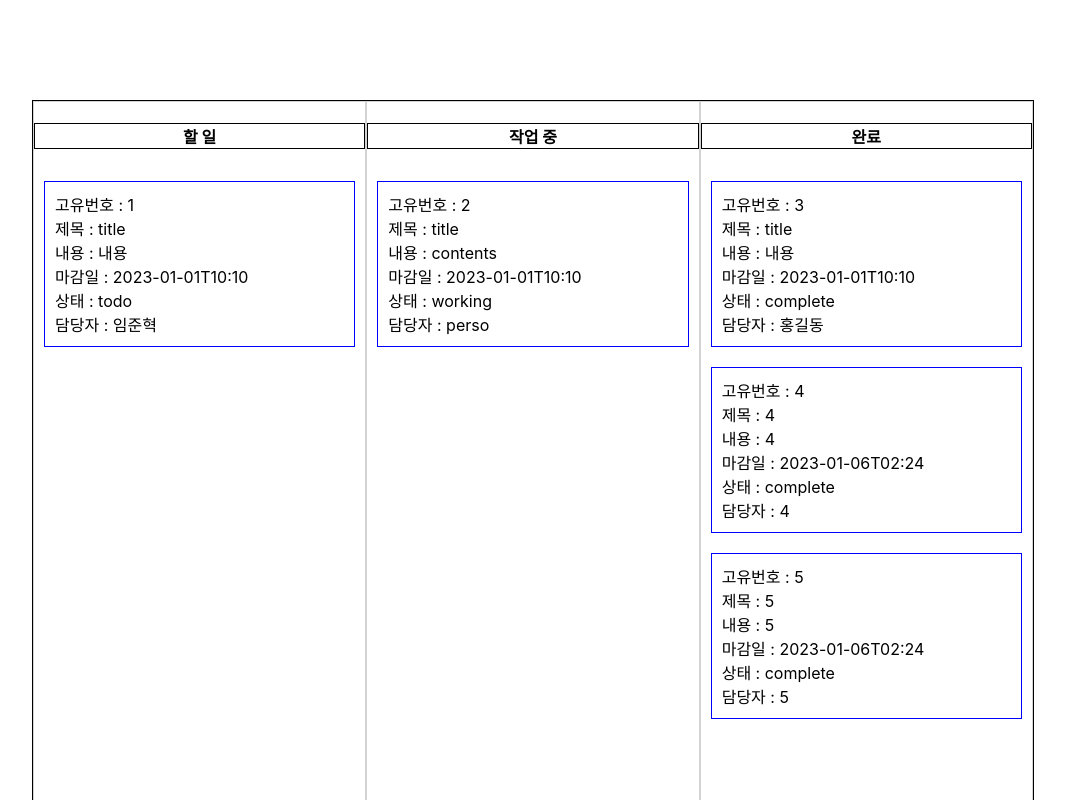
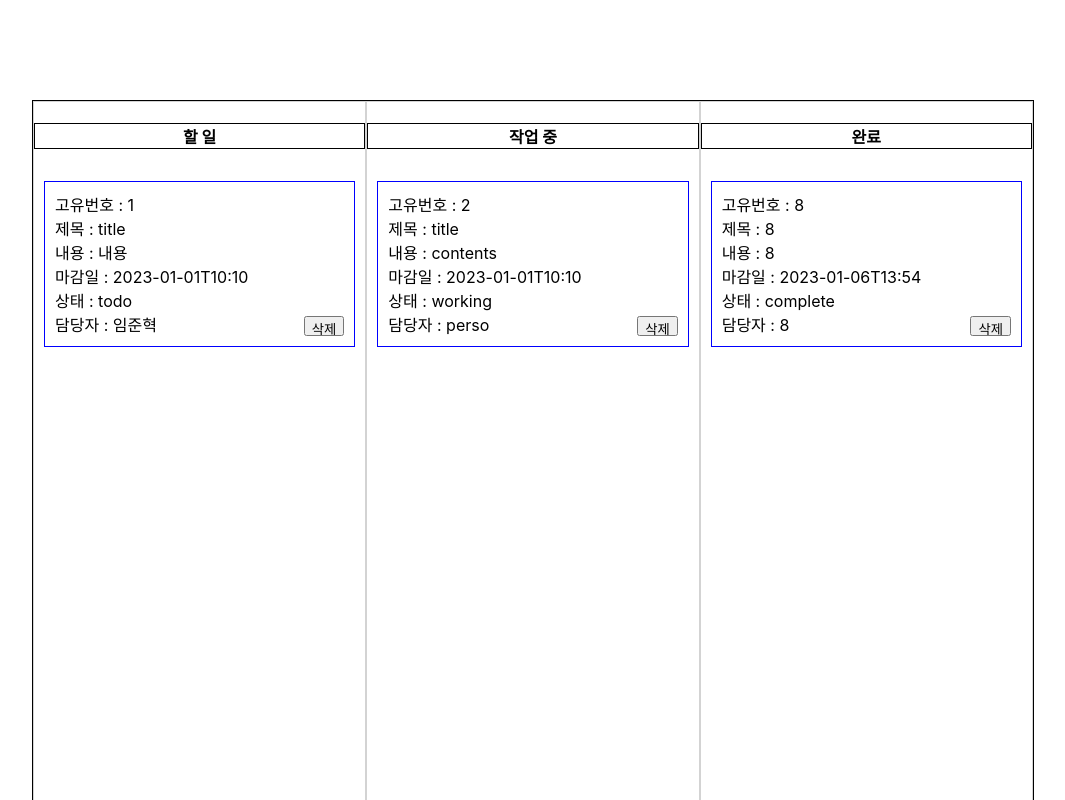
Before and after one commit to wanted-pre-onboarding-8team/pre-onboarding-8th-2-8, a React (Create React App) app: page / in a window 1280 px wide. Shown: the top 800 px of the page, without its empty margins (107-1172 px from the left). Built offline with nearby package versions, Linux system fonts and the light colour scheme; data requests are answered from the project's data file.

Commit message:
feat: 이슈 리스트 삭제 기능 구현

```diff
--- a/db.json
+++ b/db.json
@@ -17,28 +17,12 @@
       "person": "perso"
     },
     {
-      "id": 3,
-      "title": "title",
-      "contents": "내용",
-      "deadline": "2023-01-01T10:10",
+      "id": 8,
+      "title": "8",
+      "contents": "8",
+      "deadline": "2023-01-06T13:54",
       "state": "complete",
-      "person": "홍길동"
-    },
-    {
-      "id": 4,
-      "title": "4",
-      "contents": "4",
-      "deadline": "2023-01-06T02:24",
-      "state": "complete",
-      "person": "4"
-    },
-    {
-      "id": 5,
-      "title": "5",
-      "contents": "5",
-      "deadline": "2023-01-06T02:24",
-      "state": "complete",
-      "person": "5"
+      "person": "8"
     }
   ]
 }
--- a/src/apis/issue.js
+++ b/src/apis/issue.js
@@ -11,3 +11,7 @@ export const addIssue = async issue => {
 export const patchIssue = async changePoint => {
   return await client.patch(`/issueList/${changePoint.id}`, changePoint);
 };
+
+export const deleteIssue = async id => {
+  return await client.delete(`/issueList/${id}`);
+};
--- a/src/components/IssueList.js
+++ b/src/components/IssueList.js
@@ -8,12 +8,16 @@ const IssueList = ({ issueInfo }) => {
   const dispatch = useDispatch();
   const { DRAG_ISSUE_INFO } = useSelector(state => state.issue);
   const { id, title, contents, deadline, state, person } = issueInfo;
-  const { handleShowDetailIssue, handlePatchIssue } = useIssue();
+  const { handleShowDetailIssue, handlePatchIssue, handleDeleteIssue } = useIssue();
 
   // 클릭 시 이슈의 상세정보를 보여줌
   const onShowDetail = () => {
     handleShowDetailIssue(id, state);
     dispatch(SET_SHOW_ISSUE_DETAIL_FLAG(true));
+  };
+  // 이슈 삭제 이벤트
+  const onRemoveIssue = () => {
+    handleDeleteIssue(id);
   };
 
   // 드래그 시작
@@ -33,6 +37,7 @@ const IssueList = ({ issueInfo }) => {
   };
 
   return (
+    <ListWrapper>
       <List onClick={onShowDetail} onDragStart={onDragStart} onDragOver={onDragOver} onDrop={onDrop} draggable>
         <div>고유번호 : {id}</div>
         <div>제목 : {title}</div>
@@ -41,14 +46,28 @@ const IssueList = ({ issueInfo }) => {
         <div>상태 : {state}</div>
         <div>담당자 : {person}</div>
       </List>
+      <RemoveButton onClick={onRemoveIssue}>삭제</RemoveButton>
+    </ListWrapper>
   );
 };
 
+const ListWrapper = styled.div`
+  border: 1px solid blue;
+  display: flex;
+  align-items: flex-end;
+  margin: 10px;
+`;
+
 const List = styled.li`
-  border: 1px solid blue;
+  flex: 1;
+  position: relative;
   list-style: none;
   margin: 10px;
-  padding: 10px;
+`;
+
+const RemoveButton = styled.button`
+  height: 20px;
+  margin: 10px;
 `;
 
 export default IssueList;
--- a/src/hooks/useIssue.js
+++ b/src/hooks/useIssue.js
@@ -1,4 +1,4 @@
-import { addIssue, getIssue, patchIssue } from 'apis/issue';
+import { addIssue, deleteIssue, getIssue, patchIssue } from 'apis/issue';
 import { useDispatch, useSelector } from 'react-redux';
 import { SET_ISSUE_DETAIL, SET_ISSUE_LIST } from 'slices/issueSlice';
 
@@ -10,6 +10,7 @@ const useIssue = () => {
   const handleGetIssue = () => {
     getIssue().then(res => {
       const issueList = res.data;
+      console.log(issueList);
       // state에 따라 나누기
       dispatch(
         SET_ISSUE_LIST({
@@ -42,8 +43,12 @@ const useIssue = () => {
   const handlePatchIssue = changePoint => {
     patchIssue(changePoint).then(() => handleGetIssue());
   };
+  // 이슈 삭제 CRUD - D
+  const handleDeleteIssue = id => {
+    deleteIssue(id).then(() => handleGetIssue());
+  };
 
-  return { handleGetIssue, handleShowDetailIssue, handleAddIssue, handlePatchIssue };
+  return { handleGetIssue, handleShowDetailIssue, handleAddIssue, handlePatchIssue, handleDeleteIssue };
 };
 
 export default useIssue;
```
Lines whose indentation alone changed are shown as unchanged.
